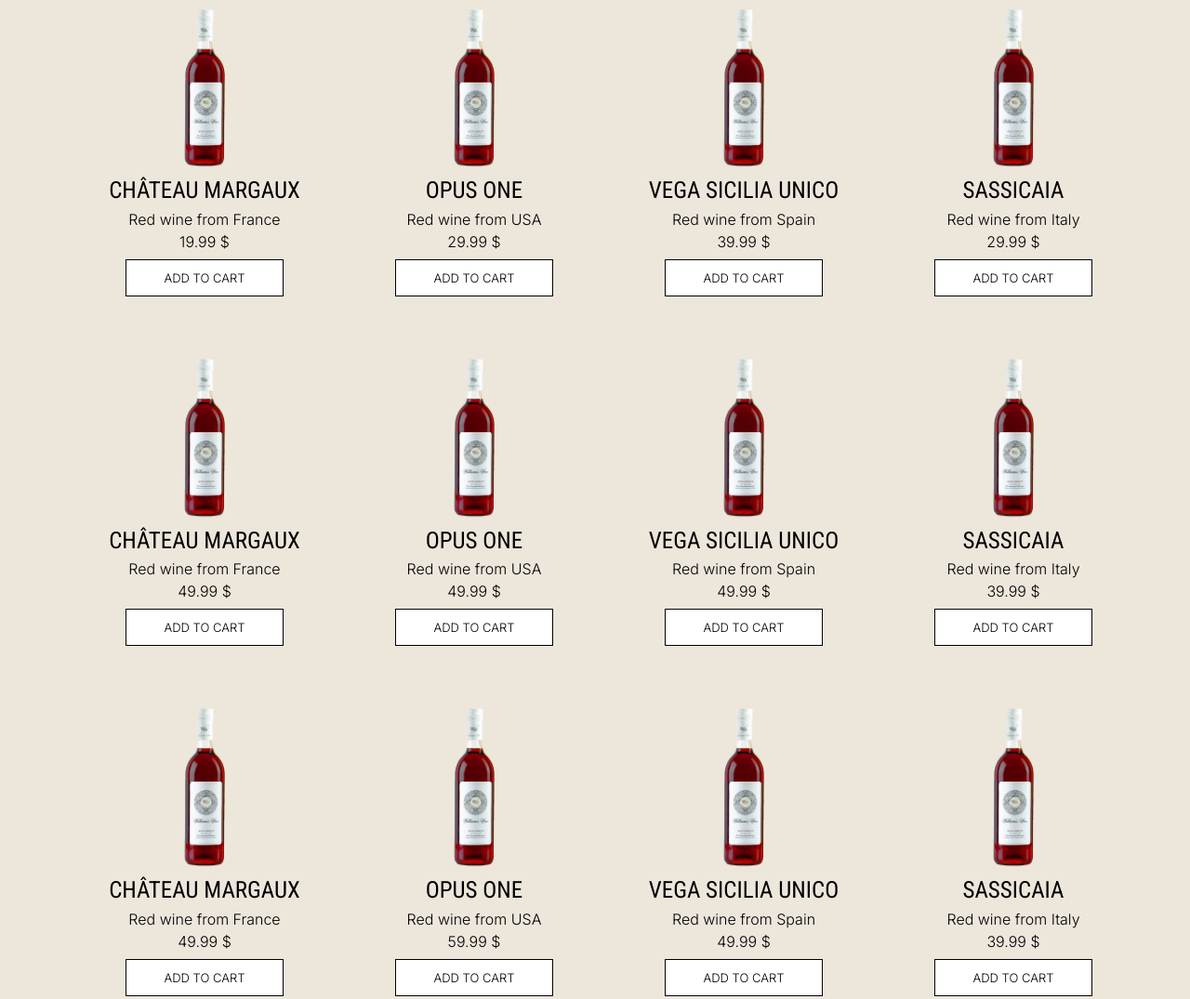
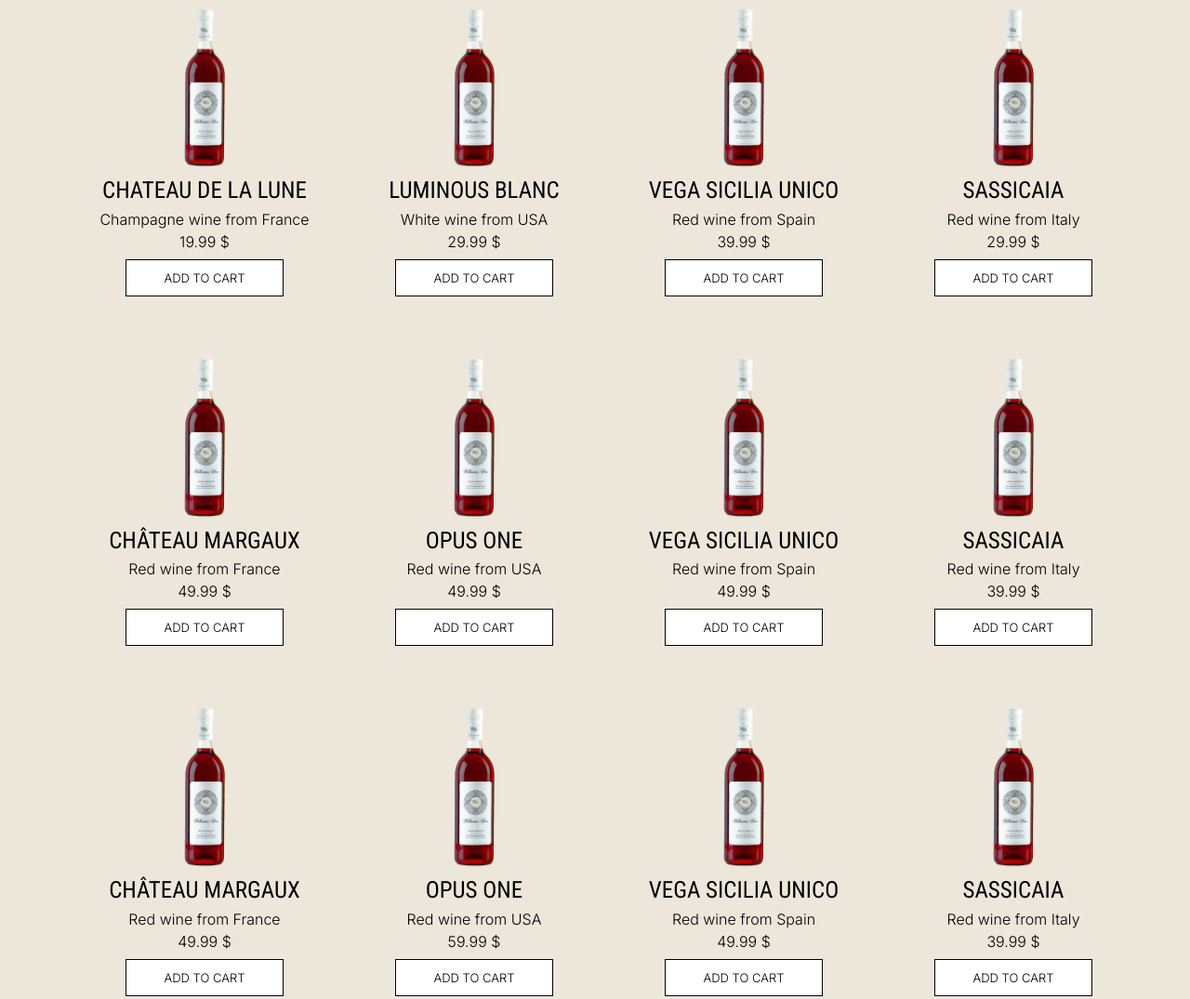
Before and after one commit to nikolcerna/Baco, a plain HTML site: page index.html in a window 1280 px wide. Shown: the part 739-1814 px from the top of the page at 93% size. Drawn offline with nearby package versions, Linux system fonts and the light colour scheme; a web font is replaced by a local one.

Commit message:
Add files via upload

```diff
--- a/basketdata.js
+++ b/basketdata.js
@@ -42,8 +42,6 @@
 		}
 	}
 }
-
-
 
 function fromPriceToNum(s) {
 	return Number(s
--- a/index.html
+++ b/index.html
@@ -368,13 +368,18 @@
       </div>
     </footer>
 
-
     <script>
       function onIndexStart() {
         addUserNameToWelcome();
         addAllHomepageProductInfo();
       }
       document.body.onload = onIndexStart();
+
     </script>
   </body>
 </html>
+
+<div class="mb-3" style="text-align:center;"><img class="img-responsive center-block" src="/files/system/wine/img/wine.dk.png" style="max-width:300px;">
+  <p><font style="vertical-align: inherit;"><font style="vertical-align: inherit;">You must be 18 years of age to buy goods containing alcohol at wine.dk, read more </font></font><a href="/salg-levering" target="_parent"><font style="vertical-align: inherit;"><font style="vertical-align: inherit;">here</font></font></a><font style="vertical-align: inherit;"><font style="vertical-align: inherit;"> .</font></font></p>
+  <h4 class="mb-3"><font style="vertical-align: inherit;"><font style="vertical-align: inherit;">Are you over 18?</font></font></h4>
+  <button class="btn btn-success btn-alko-ja"><font style="vertical-align: inherit;"><font style="vertical-align: inherit;">Yes, I am over 18 years old</font></font></button>&nbsp;<button class="btn btn-primary btn-alko-nej"><font style="vertical-align: inherit;"><font style="vertical-align: inherit;">No</font></font></button></div>
--- a/winedata.js
+++ b/winedata.js
@@ -1,18 +1,18 @@
 const wineShop = [
   {
-    name: "Château Margaux",
+    name: "Chateau de la Lune",
     region: "Bordeaux",
     country: "France",
-    type:"Red",
+    type:"Champagne",
     brand:"Emmanuel Rouget",
     vintage: 2015,
     price: 19.99
   },
   {
-    name: "Opus One",
+    name: "Luminous Blanc",
     region: "Napa Valley",
     country: "USA",
-    type:"Red",
+    type:"White",
     brand:"Emmanuel Rouget",
     vintage: 2016,
     price: 29.99
```
Also changed, not shown: Filter_Spain.html (+1 -1 lines).
